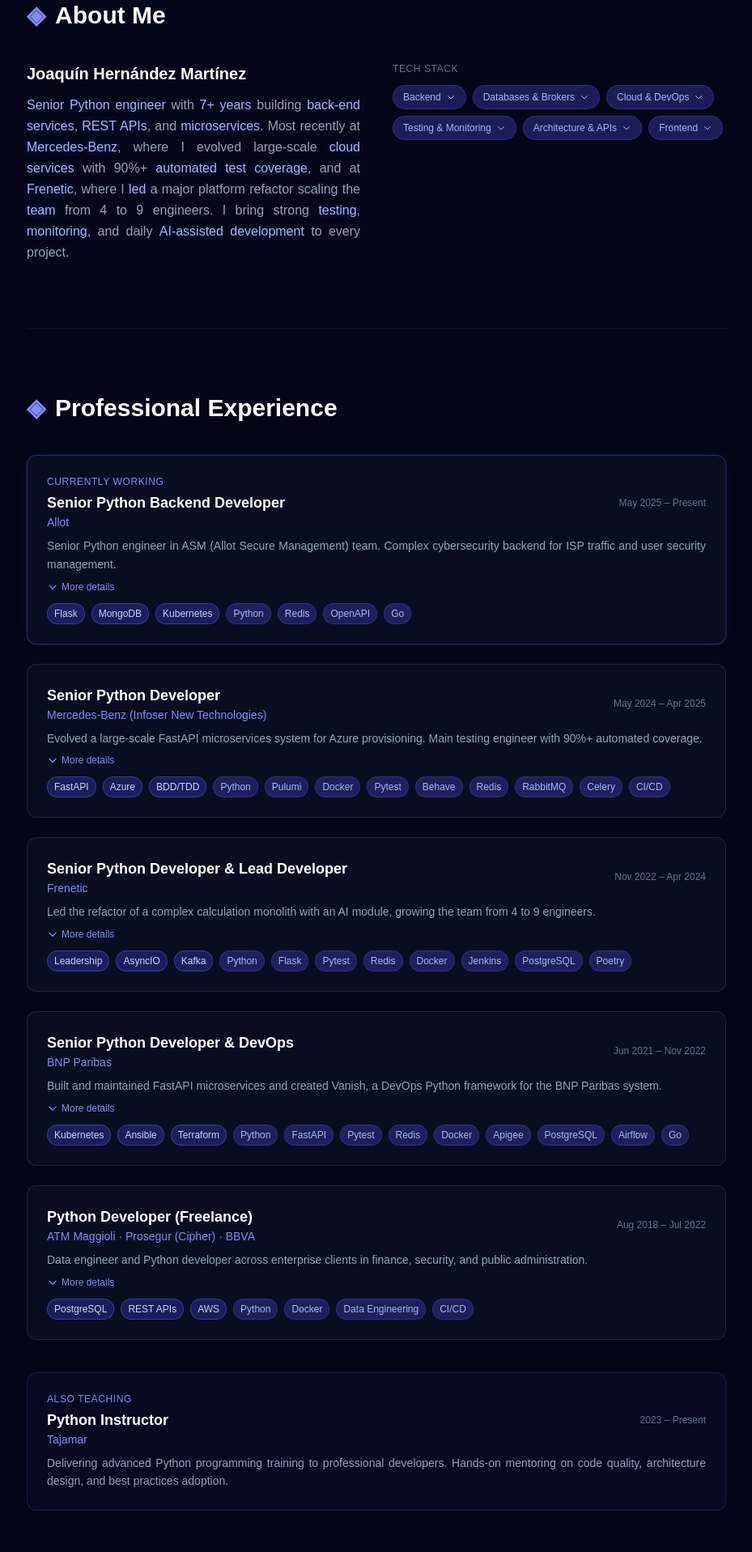
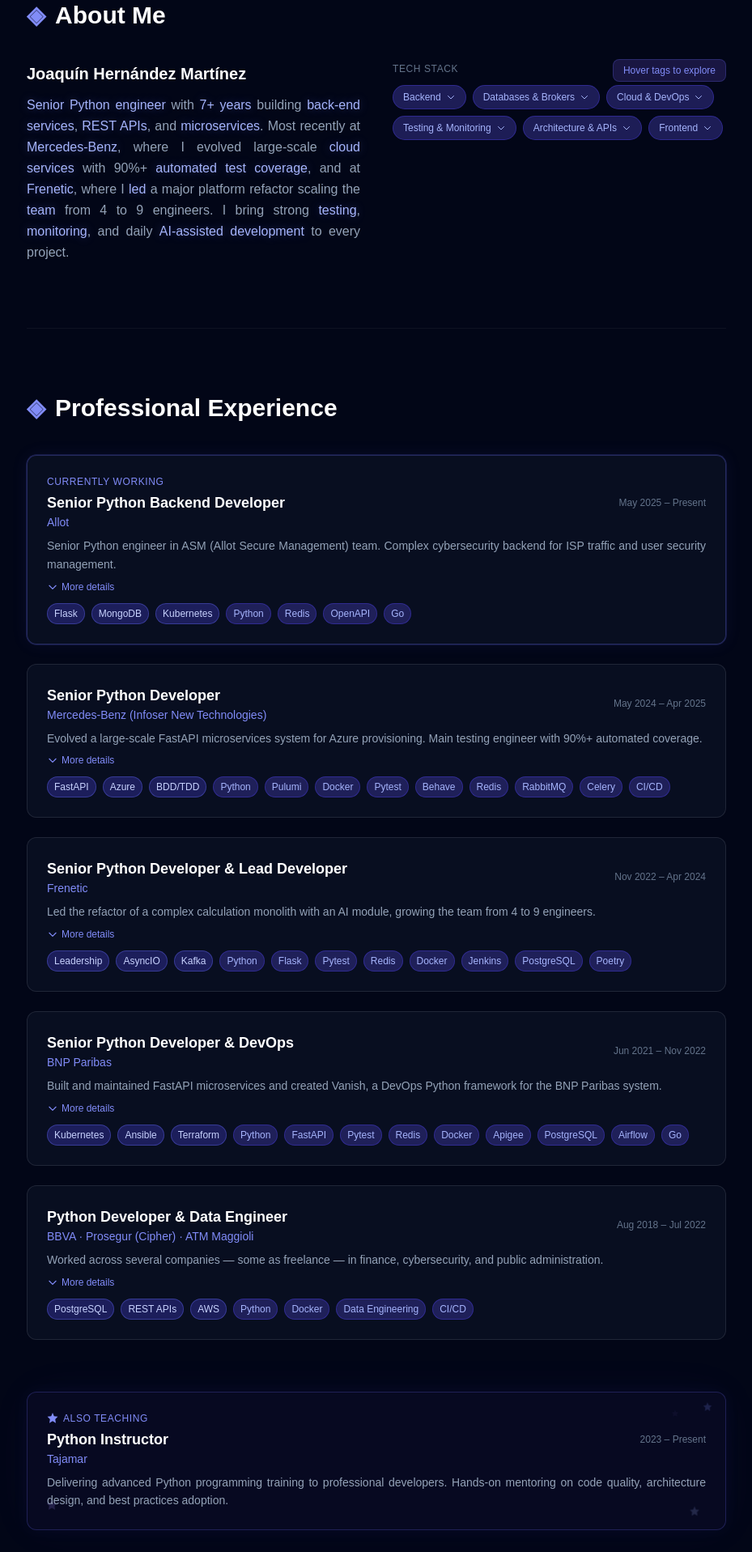
Before and after one commit to starseeker-code-public/portfolio-webpage, a React (Vite) app: page / in a window 1280 px wide. Shown: the part 880-2797 px from the top of the page at 81% size, without its empty margins (175-1104 px from the left). Built offline with nearby package versions, Linux system fonts and the light colour scheme; a web font is replaced by a local one.

Commit message:
Changed Job experience layout and about section effects

```diff
--- a/src/components/layout/Navbar.tsx
+++ b/src/components/layout/Navbar.tsx
@@ -5,7 +5,7 @@
   IcoGithub, IcoLinkedin, IcoInstagram, IcoCodewars, IcoMail, IcoMenu, IcoClose,
 } from '../icons'
 
-const NAV_SECTIONS = ['About', 'Experience', 'Projects', 'Open Source', 'Services', 'Blog', 'Testimonials', 'Contact']
+const NAV_SECTIONS = ['About', 'Experience', 'Projects', 'Services', 'Testimonials', 'Contact']
 
 const SOCIAL = [
   { key: 'github',    icon: <IcoGithub />,    href: SITE.social.github },
@@ -32,7 +32,7 @@
   }
 
   return (
-    <nav className="fixed top-0 left-0 right-0 z-50 bg-slate-950/85 backdrop-blur border-b border-white/5">
+    <nav className="fixed top-0 left-0 right-0 z-50 backdrop-blur border-b border-white/5" style={{ background: 'rgba(6, 5, 22, 0.88)' }}>
       <div className="max-w-5xl mx-auto px-4 h-14 flex items-center justify-between gap-4">
 
         {/* Logo */}
@@ -76,7 +76,7 @@
 
       {/* Mobile drawer */}
       {open && (
-        <div className="lg:hidden bg-slate-950 border-t border-white/5 px-4 pb-6">
+        <div className="lg:hidden border-t border-white/5 px-4 pb-6" style={{ background: 'rgb(6, 5, 22)' }}>
           {NAV_SECTIONS.map(l => (
             <button key={l} onClick={() => scrollTo(l)}
               className="block w-full text-left py-3 text-slate-300 hover:text-white text-sm border-b border-white/5">
--- a/src/data/index.ts
+++ b/src/data/index.ts
@@ -84,9 +84,9 @@
   },
   {
     period:  'Aug 2018 – Jul 2022',
-    role:    'Python Developer (Freelance)',
-    company: 'ATM Maggioli · Prosegur (Cipher) · BBVA',
-    desc:    'Data engineer and Python developer across enterprise clients in finance, security, and public administration.',
+    role:    'Python Developer & Data Engineer',
+    company: 'BBVA · Prosegur (Cipher) · ATM Maggioli',
+    desc:    'Worked across several companies — some as freelance — in finance, cybersecurity, and public administration.',
     details: 'Built REST APIs, data pipelines, and backend services. Gained broad experience with PostgreSQL, Docker, CI/CD, and cloud platforms (AWS, Azure).',
     tags:    ['PostgreSQL', 'REST APIs', 'AWS', 'Python', 'Docker', 'Data Engineering', 'CI/CD'],
   },
@@ -128,8 +128,16 @@
     desc: 'Breaking monoliths into microservices and tackling large-scale technical debt. Led a 2 M+ line refactor at Frenetic, growing the team from 4 to 9 engineers.' },
   { icon: '🧪', title: 'Testing, CI/CD & Observability',
     desc: 'Automated BDD/TDD pipelines with 90 %+ coverage, E2E test automation that cut weekly tickets from 12 to 3, and production monitoring with Grafana, Prometheus, and Datadog.' },
+  { icon: '☁️', title: 'Cloud Platforms & Infrastructure',
+    desc: 'Infrastructure as code with Pulumi and Terraform across AWS, Azure, and GCP. Ansible configuration, cost optimization, and granular deployment automation.' },
+  { icon: '🔐', title: 'API Security & SSO Integration',
+    desc: 'Secure API design with Apigee and OpenAPI. SSO implementation, cybersecurity backend experience at Allot, and production run-readiness across enterprise systems.' },
+  { icon: '⚛️', title: 'React UIs & Fullstack Delivery',
+    desc: 'Adjusting or building React frontends when needed, integrating with Python backends. TypeScript, Tailwind, and end-to-end ownership from UI to database.' },
   { icon: '🚀', title: 'Leadership & AI-Driven Delivery',
-    desc: 'Mentoring developers, leading code reviews, and using AI/Copilot daily. Currently training professional engineers as a Software Engineering Instructor.' },
+    desc: 'Mentoring developers, leading code reviews, and using AI/Copilot daily. Currently training professional engineers as a Python Instructor.' },
+  { icon: '📦', title: 'Data Pipelines & Message Brokers',
+    desc: 'Event-driven architectures with Kafka, RabbitMQ, and Celery. Data engineering with Airflow, Pandas, and async processing for high-throughput systems.' },
 ]
 
 // ── Blog (commented out per request) ──
--- a/src/index.css
+++ b/src/index.css
@@ -79,6 +79,24 @@
   transform: translateY(0);
 }
 
+/* Teaching card sparkle twinkle */
+@keyframes sparkle-twinkle {
+  0%, 100% { opacity: 0.15; transform: scale(0.8); }
+  50%      { opacity: 1;    transform: scale(1.2); }
+}
+.teaching-sparkle {
+  animation: sparkle-twinkle 3s ease-in-out infinite;
+}
+.sparkle-delay-0 { animation-delay: 0s; }
+.sparkle-delay-1 { animation-delay: 0.8s; }
+.sparkle-delay-2 { animation-delay: 1.6s; }
+.sparkle-delay-3 { animation-delay: 2.4s; }
+
+/* Teaching card subtle border glow */
+.teaching-card {
+  box-shadow: 0 0 20px rgba(99, 102, 241, 0.06), 0 0 60px rgba(139, 92, 246, 0.04);
+}
+
 /* CV print styles — only active when printing /cv page */
 @media print {
   .no-print { display: none !important; }
--- a/src/sections/About.tsx
+++ b/src/sections/About.tsx
@@ -1,4 +1,4 @@
-import { useState, useEffect } from 'react'
+import { useState, useEffect, useRef } from 'react'
 import { SITE, SKILL_GROUPS } from '../data'
 import { Section, SectionHeading } from '../components/ui'
 
@@ -45,17 +45,34 @@
 
 export function About() {
   const [showHint, setShowHint] = useState(false)
+  const sectionRef = useRef<HTMLDivElement>(null)
 
   useEffect(() => {
-    const show = setTimeout(() => setShowHint(true), 1500)
-    const hide = setTimeout(() => setShowHint(false), 5500)
-    return () => { clearTimeout(show); clearTimeout(hide) }
+    const el = sectionRef.current
+    if (!el) return
+
+    let showTimer: ReturnType<typeof setTimeout>
+    let hideTimer: ReturnType<typeof setTimeout>
+
+    const observer = new IntersectionObserver(
+      ([entry]) => {
+        if (entry.isIntersecting) {
+          showTimer = setTimeout(() => setShowHint(true), 1500)
+          hideTimer = setTimeout(() => setShowHint(false), 7500)
+          observer.disconnect()
+        }
+      },
+      { threshold: 0.3 },
+    )
+
+    observer.observe(el)
+    return () => { observer.disconnect(); clearTimeout(showTimer); clearTimeout(hideTimer) }
   }, [])
 
   return (
     <Section id="about">
       <SectionHeading>About Me</SectionHeading>
-      <div className="grid sm:grid-cols-2 gap-10 items-start">
+      <div ref={sectionRef} className="grid sm:grid-cols-2 gap-10 items-start">
 
         {/* Bio */}
         <div>
--- a/src/sections/Experience.tsx
+++ b/src/sections/Experience.tsx
@@ -22,6 +22,15 @@
         <p className="text-slate-500 text-sm leading-relaxed text-justify">{details}</p>
       </div>
     </>
+  )
+}
+
+/* Small twinkling star for teaching card */
+function Sparkle({ className }: { className?: string }) {
+  return (
+    <svg className={`teaching-sparkle ${className ?? ''}`} width="12" height="12" viewBox="0 0 24 24" fill="currentColor">
+      <path d="M12 0l3.09 7.26L23 8.27l-5.46 5.32L18.82 22 12 17.77 5.18 22l1.28-8.41L1 8.27l7.91-1.01z" />
+    </svg>
   )
 }
 
@@ -59,16 +68,27 @@
       </div>
 
       {/* ── Teaching highlight ── */}
-      <div className="mt-10 rounded-xl border border-indigo-500/20 bg-indigo-950/20 p-6">
-        <div className="flex flex-col sm:flex-row sm:items-center sm:justify-between gap-1 mb-2">
+      <div className="mt-16 relative teaching-card rounded-xl border border-indigo-500/25 bg-indigo-950/20 p-6 overflow-hidden">
+        {/* Decorative sparkles */}
+        <Sparkle className="absolute top-3 right-4 text-indigo-400/40 sparkle-delay-0" />
+        <Sparkle className="absolute top-5 right-14 text-violet-400/30 sparkle-delay-1" />
+        <Sparkle className="absolute bottom-4 right-8 text-indigo-300/25 sparkle-delay-2" />
+        <Sparkle className="absolute bottom-6 left-6 text-violet-400/20 sparkle-delay-3" />
+
+        <div className="flex flex-col sm:flex-row sm:items-center sm:justify-between gap-1 mb-2 relative">
           <div>
-            <p className="text-xs text-indigo-400 uppercase tracking-wider mb-1">Also teaching</p>
+            <p className="text-xs text-indigo-400 uppercase tracking-wider mb-1 flex items-center gap-1.5">
+              <svg width="14" height="14" viewBox="0 0 24 24" fill="currentColor" className="text-indigo-400">
+                <path d="M12 0l3.09 7.26L23 8.27l-5.46 5.32L18.82 22 12 17.77 5.18 22l1.28-8.41L1 8.27l7.91-1.01z" />
+              </svg>
+              Also teaching
+            </p>
             <h3 className="text-white font-semibold text-lg">{TEACHING.role}</h3>
             <p className="text-indigo-400 text-sm">{TEACHING.company}</p>
           </div>
           <span className="text-xs text-slate-500 shrink-0">{TEACHING.period}</span>
         </div>
-        <p className="text-slate-400 text-sm leading-relaxed text-justify">{TEACHING.desc}</p>
+        <p className="text-slate-400 text-sm leading-relaxed text-justify relative">{TEACHING.desc}</p>
       </div>
     </Section>
   )
```
Also changed, not shown: src/pages/CV.tsx (+133 -62 lines).
